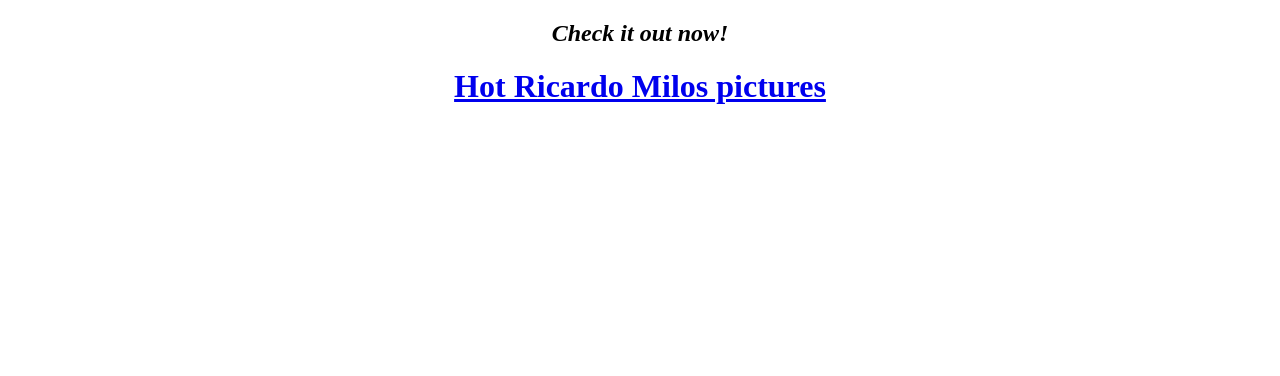
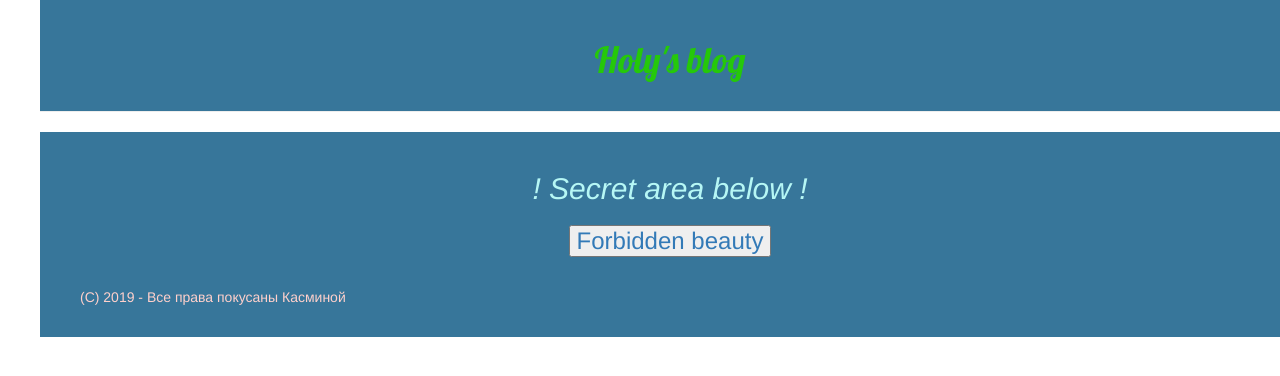
Before and after one commit to HornyDragoness/Django, a Django app: page / in a window 1280 px wide. Shown: the top 376 px of the page. Run offline with Django 3.2, Linux system fonts and the light colour scheme; data that the repository does not hold is empty; some libraries are stand-ins or nearby versions.

Commit message:
all the same, now with style

```diff
--- /dev/null
+++ b/blog/static/css/blog.css
@@ -0,0 +1,34 @@
+h1 a, h2 a {
+    color: #25C80A;
+    font-family: 'Lobster';
+}
+body {
+    padding-left: 40px;
+}
+.page-header {
+    background-color: #37769A;
+    margin-top: 0;
+    padding: 20px 20px 20px 40px;
+}
+.ricardo {
+    background-color: #37769A;
+    margin-top: 20 px;
+    padding: 20px 20px 20px 40px;
+}
+hr {
+    display: block;
+    height: 1px;
+    border: 0;
+    border-top: 1px solid #000000;
+    margin: 1em 0;
+    padding: 0;
+}
+.ccc {
+    color: #FFD0CB;
+}
+.chk {
+    color: #B6F7F5;
+}
+.ssylk {
+    color: #FE6D4E;
+}
--- a/blog/templates/blog/post_list.html
+++ b/blog/templates/blog/post_list.html
@@ -1,23 +1,34 @@
 <!DOCTYPE html>
+{% load static %}
 <html lang="en">
 <head>
     <meta charset="UTF-8">
     <title>Ricardo for boys</title>
+    <link rel="stylesheet" href="//maxcdn.bootstrapcdn.com/bootstrap/3.2.0/css/bootstrap.min.css">
+    <link rel="stylesheet" href="//maxcdn.bootstrapcdn.com/bootstrap/3.2.0/css/bootstrap-theme.min.css">
+    <link rel="stylesheet" href="{% static 'css/blog.css' %}">
+    <link href="//fonts.googleapis.com/css?family=Lobster&subset=latin,latin-ext" rel="stylesheet" type="text/css">
 </head>
 <body>
-    <h2><em><center>Check it out now! </center> </em></h2>
-    <div>
-        <h1><center><a href="/">Hot Ricardo Milos pictures</a></center></h1>
+    <div class="page-header">
+        <h1><center><a href="/">Holy's blog</a></center></h1>
+    </div>
 
 {% for post in posts %}
-    <div>
-        <br style="margin-bottom:240px;"/>
+    <div class="post">
+        <br style="margin-bottom:350px;"/>
         <p>published: {{ post.published_date }}</p>
         <h2><a href="">{{ post.title }}</a></h2>
         <h3>{{ post.text|linebreaksbr }}</h3>
+        <hr/>
     </div>
 {% endfor %}
+
+    <div class="ricardo">
+            <h2 class="chk"><em><center>! Secret area below ! </center> </em></h2>
+        <h3 class="ssylk"><center><a href='https://youtu.be/rixzL5WlS-Y?t=17'><button>Forbidden beauty</button></a></center></h3>
+        <br style="margin-bottom:240px;"/>
+        <p class = "ccc">(C) 2019 - Все права покусаны Касминой</p>
     </div>
-
 </body>
 </html>
```
